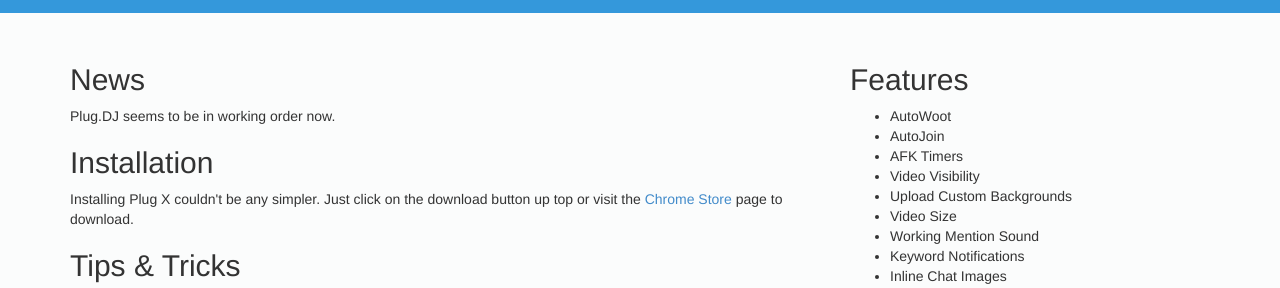
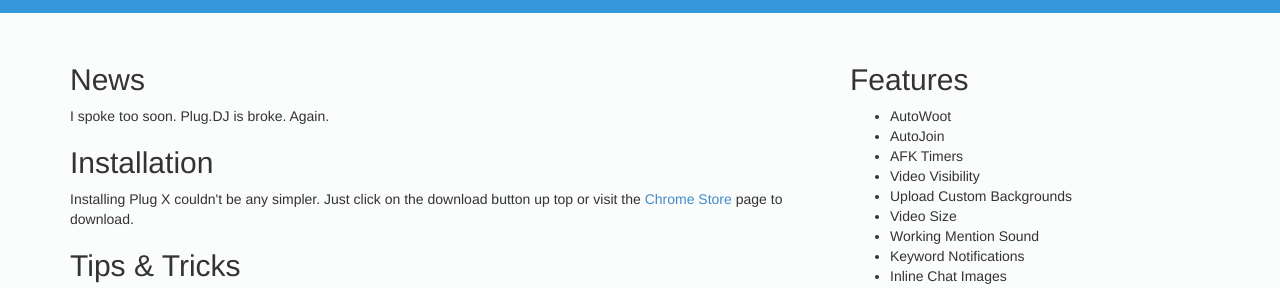
Before and after one commit to skylerb/Plug-X, a Jekyll site: the page built from index.html, in a window 1280 px wide and 900 px high. Shown: the part 351-639 px from the top of the window. Built offline with Jekyll 4.4.1, drawn with Linux system fonts in a browser that asks for light colours; nearby versions of some CDN libraries; Markdown is read by kramdown in place of the engine named in the settings.

Commit message:
news for the people

```diff
--- a/index.html
+++ b/index.html
@@ -6,7 +6,7 @@
 <div class="row">
 	<div class="col-md-8">
 		<h2>News</h2>
-		<p>Plug.DJ seems to be in working order now.</p>
+		<p>I spoke too soon. Plug.DJ is broke. Again.</p>
 		  <h2><a id="install"></a>Installation</h2>
 		  <p>Installing Plug X couldn't be any simpler. Just click on the download button up top or visit the <a href="https://chrome.google.com/webstore/detail/plug-x/effeahbhlcfhmgljedehdfjpkgmachjg" target="_blank">Chrome Store</a> page to download.</p>
 		  <h2><a id="tips"></a>Tips & Tricks</h2>
```
